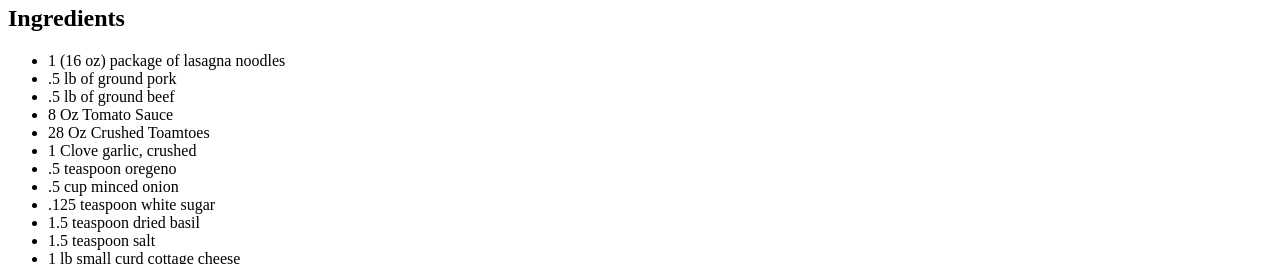
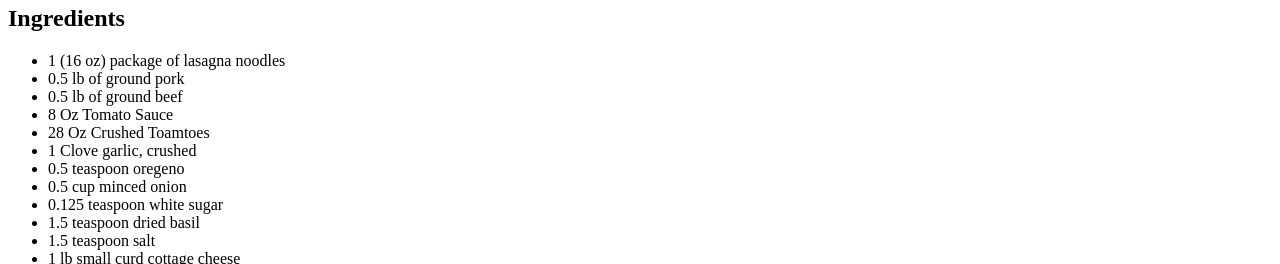
Before and after one commit to mattg614/odin-recipes, a plain HTML site: page recipes/lasagna.html in a window 1280 px wide. Shown: the part 831-1095 px from the top of the page. Drawn offline with Linux system fonts and the light colour scheme.

Commit message:
Fixed numbers in Lasagna ingredients

```diff
--- a/recipes/lasagna.html
+++ b/recipes/lasagna.html
@@ -14,14 +14,14 @@
         <h2>Ingredients</h2>
         <ul>
             <li>1 (16 oz) package of lasagna noodles</li>
-            <li>.5 lb of ground pork</li>
-            <li>.5 lb of ground beef</li>
+            <li>0.5 lb of ground pork</li>
+            <li>0.5 lb of ground beef</li>
             <li>8 Oz Tomato Sauce</li>
             <li>28 Oz Crushed Toamtoes</li>
             <li>1 Clove garlic, crushed</li>
-            <li>.5 teaspoon oregeno</li>
-            <li>.5 cup minced onion</li>
-            <li>.125 teaspoon white sugar</li>
+            <li>0.5 teaspoon oregeno</li>
+            <li>0.5 cup minced onion</li>
+            <li>0.125 teaspoon white sugar</li>
             <li>1.5 teaspoon dried basil</li>
             <li>1.5 teaspoon salt</li>
             <li>1 lb small curd cottage cheese</li>
```
